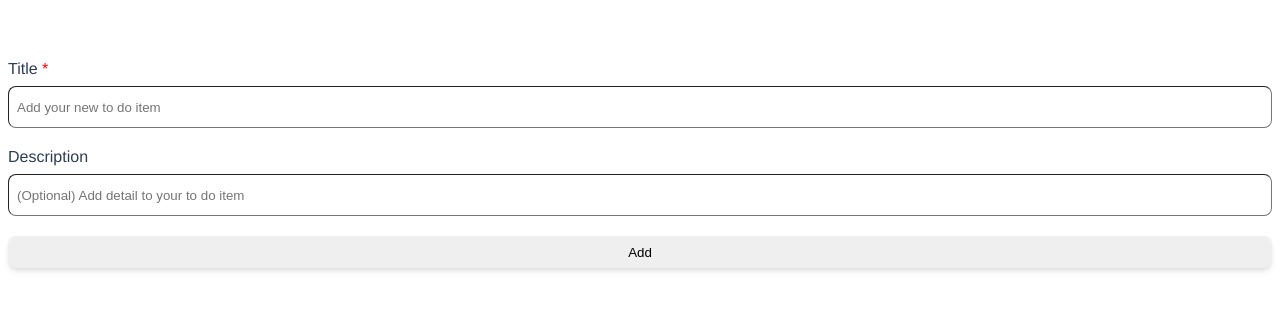
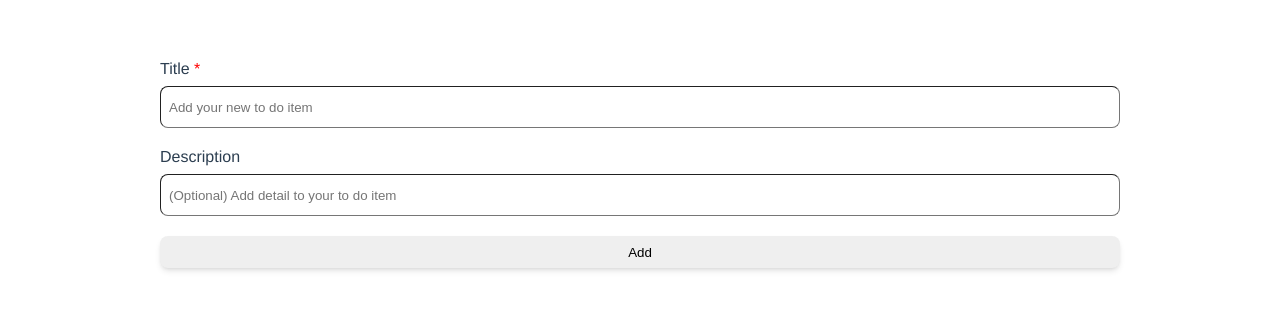
Before and after one commit to syhrimr/vue3-todolist, a Vue app: page / in a window 1280 px wide. Shown: the top 310 px of the page. Built offline with nearby package versions, Linux system fonts and the light colour scheme.

Commit message:
feat: adjust width of the app

```diff
--- a/src/App.vue
+++ b/src/App.vue
@@ -13,6 +13,7 @@ import ToDoList from './components/ToDoList.vue';
   -moz-osx-font-smoothing: grayscale;
   text-align: center;
   color: #2c3e50;
-  margin-top: 60px;
+  width: 960px;
+  margin: 60px auto 0;
 }
 </style>
```
